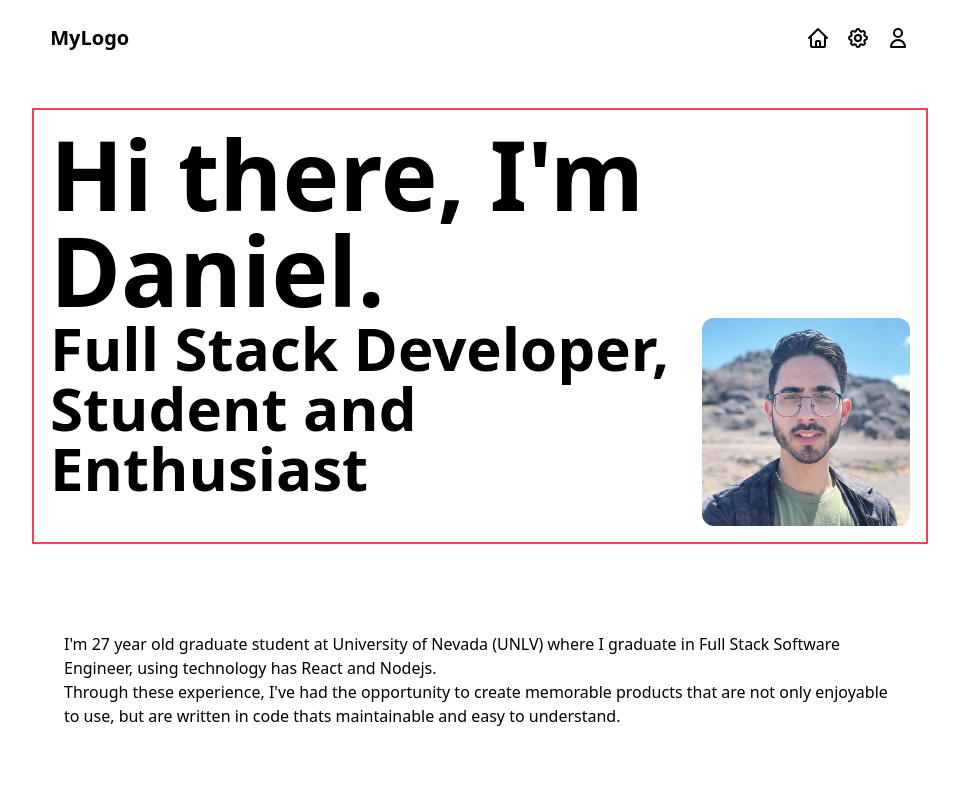
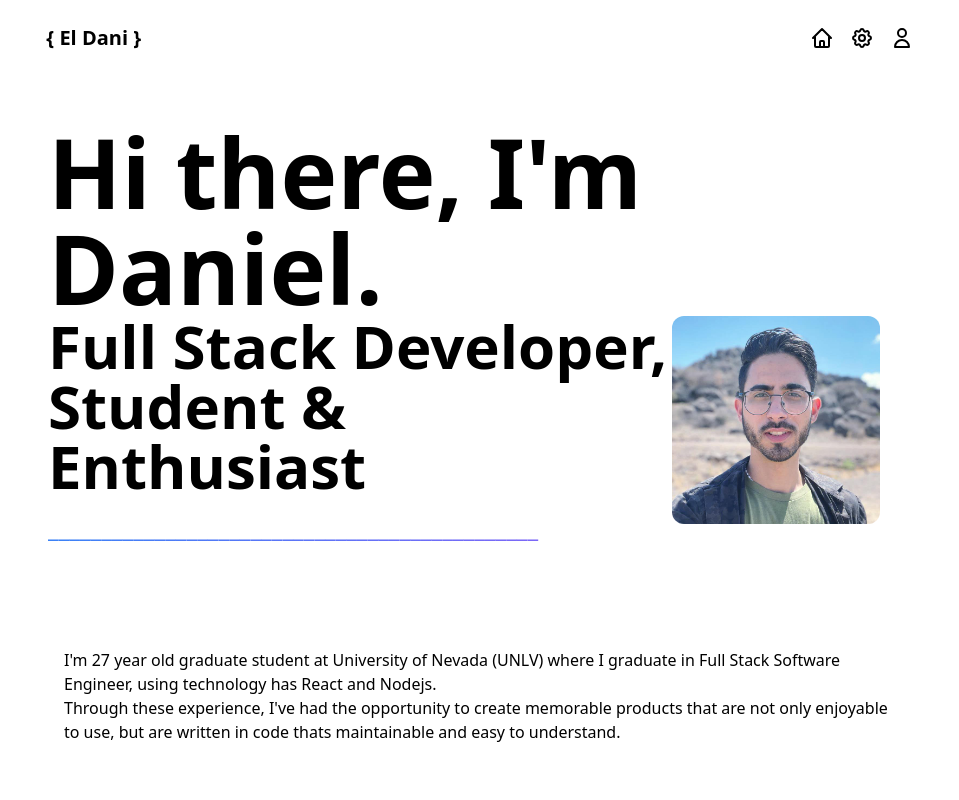
Before and after one commit to danielFernandezDj/dani-portfolio-app, a React (Vite) app: page /home in a window 1280 px wide. Shown: the top 800 px of the page, without its empty margins (160-1119 px from the left). Built offline with nearby package versions, Linux system fonts and the light colour scheme.

Commit message:
fix the Hi there for big screen sie

```diff
--- a/src/App.jsx
+++ b/src/App.jsx
@@ -23,7 +23,7 @@ function NavBar() {
         <div className='flex space-x-8 items-center justify-center'>
           {/* Left side - Logo */}
           <Link to="/home" className="text-black text-xl font-bold">
-            MyLogo
+            &#123; El Dani &#125;
           </Link>
 
           {/* Center - Navigation Links */}
--- a/src/components/LandingPage.jsx
+++ b/src/components/LandingPage.jsx
@@ -72,12 +72,17 @@ export default function Home() {
     <>
       <main className="flex flex-col gap-y-14 max-w-sm mx-auto md:max-w-4xl">
         {/* Welcome */}
-        <section className="overflow-hidden  mt-8 border-2 border-rose-500">
+        <section className="overflow-hidden  mt-8">
           <div className="md:flex">
             <div className="p-4">
               <p className="text-3xl md:text-8xl font-bold">Hi there, I'm Daniel.</p>
-              <img className="rounded-xl float-right size-52" src="./mePhoto.jpeg" alt="Me in Moto ;)" />
-              <p className="text-3xl md:text-6xl font-bold">Full Stack Developer, Student and Enthusiast</p>
+              <div className="md:mr-8 ">
+                <img className="rounded-xl float-right size-52" src="./mePhoto.jpeg" alt="Me in Moto ;)" />
+                <p className="text-3xl md:text-6xl font-bold">Full Stack Developer, Student & Enthusiast </p>
+                <p className="text-2xl mt-4 bg-clip-text text-transparent bg-gradient-to-r from-blue-500 to-purple-500">
+                  ______________________________________________
+                </p>
+              </div>
             </div>
           </div>
         </section>
```
